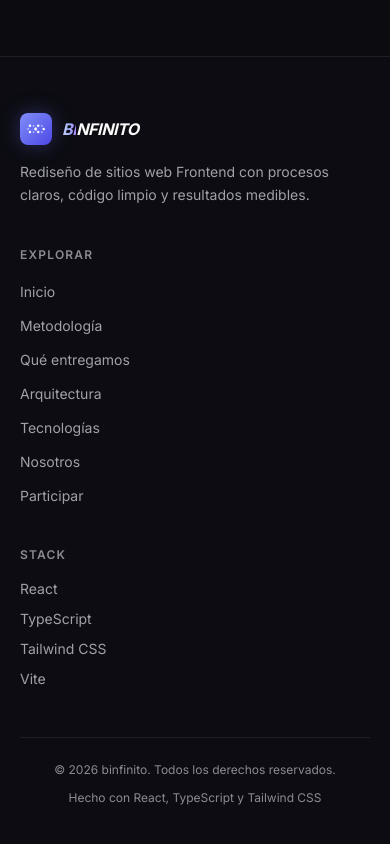
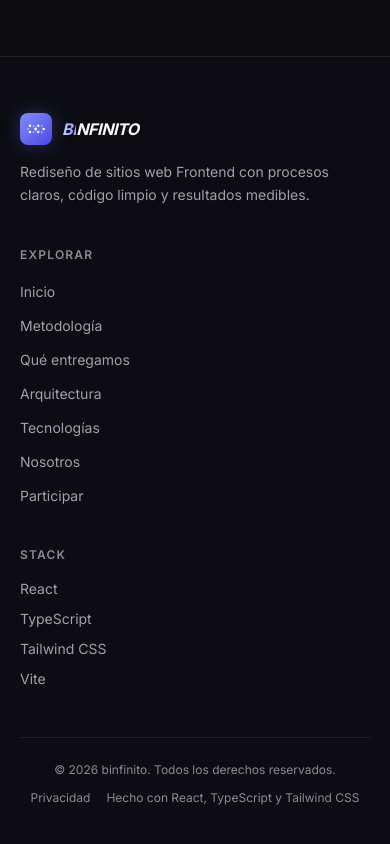
Before and after one commit to federicoanzorena/miportfolio, a React (Vite) app: page / in a window 390 px wide. Shown: the part 6349-7193 px from the top of the page. Built offline with nearby package versions, Linux system fonts and the light colour scheme.

Commit message:
feat: pagina de politica de privacidad y link en el footer

```diff
--- a/src/App.tsx
+++ b/src/App.tsx
@@ -47,6 +47,9 @@ const ModificarPage = lazy(() =>
 const PanelPage = lazy(() =>
   import("./pages/PanelPage").then((m) => ({ default: m.PanelPage })),
 );
+const PrivacyPage = lazy(() =>
+  import("./pages/PrivacyPage").then((m) => ({ default: m.PrivacyPage })),
+);
 const NotFoundPage = lazy(() =>
   import("./pages/NotFoundPage").then((m) => ({ default: m.NotFoundPage })),
 );
@@ -65,6 +68,7 @@ const router = createBrowserRouter([
       { path: "/sumate", element: <SumatePage /> },
       { path: "/modificar", element: <ModificarPage /> },
       { path: "/panel", element: <PanelPage /> },
+      { path: "/privacidad", element: <PrivacyPage /> },
       { path: "/sobre-mi", element: <Navigate to="/nosotros" replace /> },
       { path: "*", element: <NotFoundPage /> },
     ],
--- a/src/components/layout/Footer.tsx
+++ b/src/components/layout/Footer.tsx
@@ -59,7 +59,15 @@ export function Footer() {
           <p className="text-xs text-subtle">
             © {year} {content.brand.name}. {content.footer.legal}
           </p>
-          <p className="text-xs text-subtle">{content.footer.credit}</p>
+          <p className="flex items-center gap-4 text-xs text-subtle">
+            <Link
+              to="/privacidad"
+              className="focus-ring rounded text-subtle transition-colors hover:text-zinc-100"
+            >
+              Privacidad
+            </Link>
+            <span>{content.footer.credit}</span>
+          </p>
         </div>
       </Container>
     </footer>
--- a/src/data/content.ts
+++ b/src/data/content.ts
@@ -200,6 +200,14 @@ interface Content {
     backHome: string;
   };
   common: { backHome: string; skipLink: string };
+  privacy: PrivacyContent;
+}
+
+export interface PrivacyContent {
+  eyebrow: string;
+  title: string;
+  description: string;
+  sections: { title: string; body: string[] }[];
 }
 
 export const content: Content = {
@@ -813,4 +821,45 @@ export const content: Content = {
     backHome: "Volver al inicio",
     skipLink: "Saltar al contenido",
   },
+  privacy: {
+    eyebrow: "Privacidad",
+    title: "Política de Privacidad",
+    description:
+      "Te contamos qué datos recolectamos en binfinito, para qué los usamos y cómo los protegemos, en cumplimiento de la Ley N° 25.326 de Protección de Datos Personales de la República Argentina.",
+    sections: [
+      {
+        title: "Responsable del tratamiento",
+        body: [
+          "Los datos son tratados por Federico Anzorena, CUIL 20-29563304-3, responsable del sitio binfinito.",
+        ],
+      },
+      {
+        title: "Qué datos recolectamos",
+        body: [
+          "A través de los formularios de \"Sumate\" y \"Modificar\" recolectamos tu nombre y tu dirección de correo electrónico, únicamente para poder responder tu solicitud.",
+          "No recolectamos datos sensibles, ni datos de navegación con fines de elaboración de perfiles.",
+        ],
+      },
+      {
+        title: "Finalidad y uso",
+        body: [
+          "La información que nos envías se utiliza exclusivamente para atender tu solicitud y, si corresponde, ponernos en contacto con vos.",
+          "No vendemos, cedemos ni compartimos tus datos personales con terceros.",
+        ],
+      },
+      {
+        title: "Conservación y tratamiento",
+        body: [
+          "Tus datos se almacenan de forma segura y se conservan durante el tiempo necesario para cumplir con la finalidad para la que fueron recabados.",
+        ],
+      },
+      {
+        title: "Tus derechos (ARCO)",
+        body: [
+          "De acuerdo con la Ley N° 25.326, podés ejercer los derechos de acceso, rectificación y supresión de tus datos personales, así como oponerte a su tratamiento, enviándonos un correo.",
+          "Como responsable, podés contactarte por la vía de comunicación indicada en el sitio para ejercer estos derechos.",
+        ],
+      },
+    ],
+  },
 };
--- /dev/null
+++ b/src/pages/PrivacyPage.tsx
@@ -0,0 +1,41 @@
+import { Container } from "../components/ui/Container";
+import { PageHeader } from "../components/ui/PageHeader";
+import { Reveal } from "../components/ui/Reveal";
+import { content } from "../data/content";
+
+export function PrivacyPage() {
+  const privacy = content.privacy;
+
+  return (
+    <>
+      <PageHeader
+        eyebrow={privacy.eyebrow}
+        title={privacy.title}
+        description={privacy.description}
+      />
+      <section aria-label="Contenido de la política de privacidad" className="pb-24 sm:pb-32">
+        <Container>
+          <div className="mx-auto max-w-2xl space-y-10">
+            {privacy.sections.map((section) => (
+              <Reveal key={section.title}>
+                <article>
+                  <h2 className="text-xl font-semibold tracking-tight text-zinc-100">
+                    {section.title}
+                  </h2>
+                  {section.body.map((paragraph) => (
+                    <p
+                      key={paragraph}
+                      className="mt-3 text-base leading-relaxed text-muted"
+                    >
+                      {paragraph}
+                    </p>
+                  ))}
+                </article>
+              </Reveal>
+            ))}
+          </div>
+        </Container>
+      </section>
+    </>
+  );
+}
--- a/src/types/index.ts
+++ b/src/types/index.ts
@@ -8,7 +8,8 @@ export type RoutePath =
   | "/tecnologias"
   | "/nosotros"
   | "/participar"
-  | "/sumate";
+  | "/sumate"
+  | "/privacidad";
 
 export interface NavItem {
   to: RoutePath;
```
Also changed, not shown: 1 other file (tests, documents, lock files or other folders).
